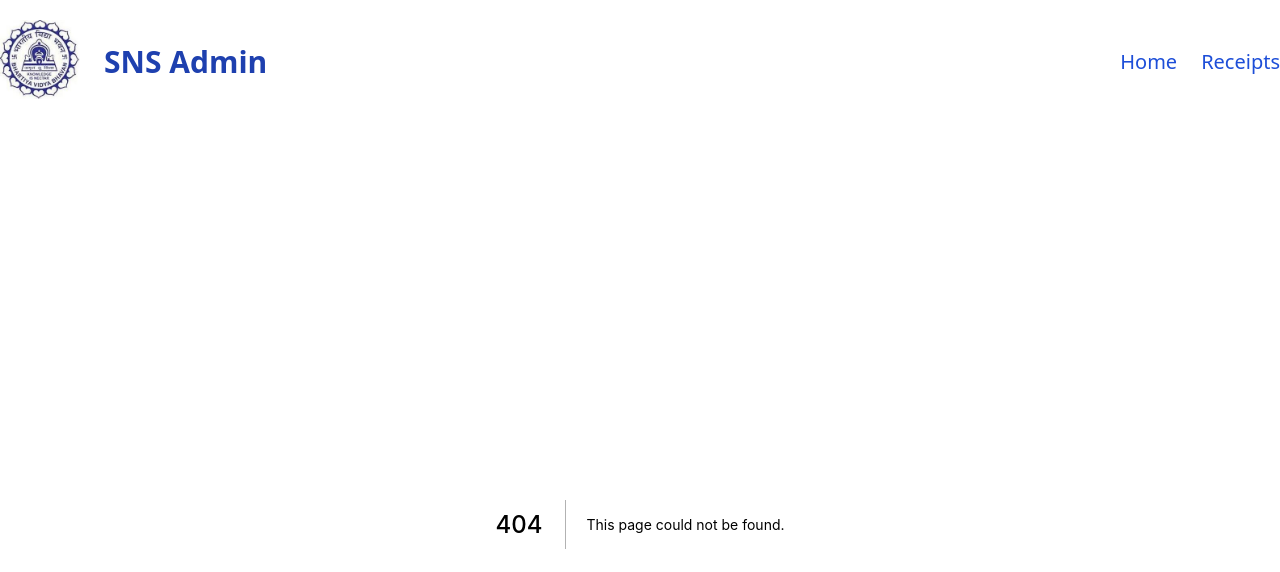
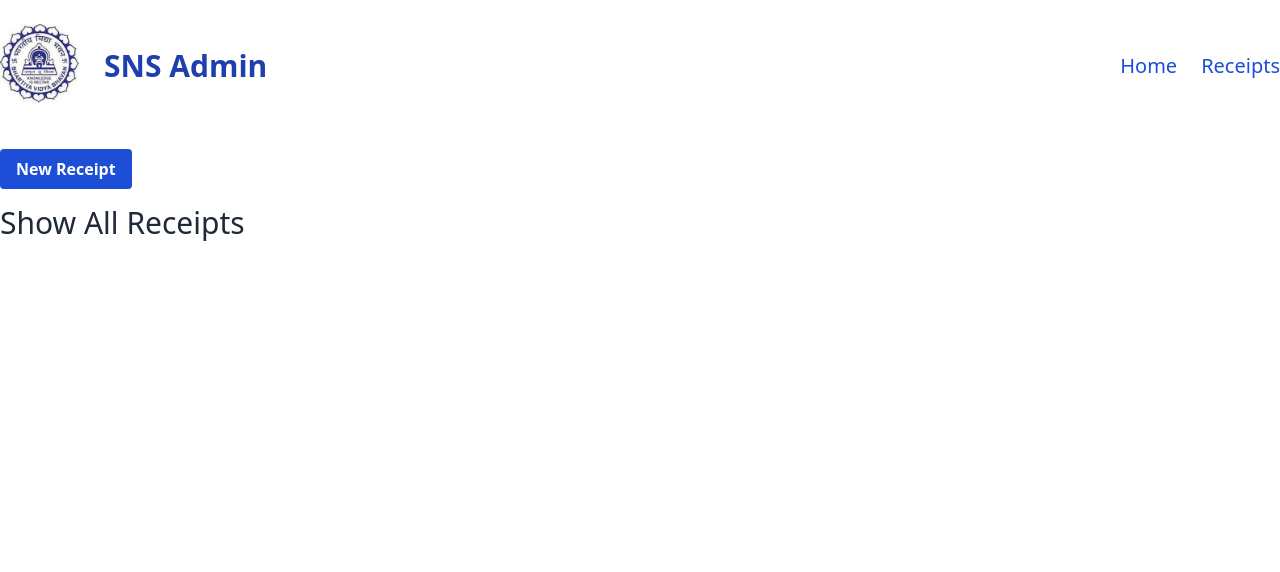
Before and after one commit to NeeshSamsi/bvb, a Next.js app: page /receipts in a window 1280 px wide. Before the commit this address had no page. Shown: the top 572 px of the page. Built offline with nearby package versions, Linux system fonts and the light colour scheme.

Commit message:
feat: ✨ Update padding

```diff
--- a/components/NavBar.tsx
+++ b/components/NavBar.tsx
@@ -8,7 +8,7 @@ const NavBar = () => {
   const router = useRouter()
 
   return (
-    <nav className="container mx-auto py-5 flex justify-between items-center">
+    <nav className="container mx-auto py-6 flex justify-between items-center">
       <Link href="/">
         <a className="flex items-center space-x-6">
           <div className="w-20">
--- a/pages/index.tsx
+++ b/pages/index.tsx
@@ -1,12 +1,13 @@
 import type { NextPage } from "next"
+import Head from "next/head"
 // import Head from "next/head";
 
 const Home: NextPage = () => {
   return (
     <>
-      {/* <Head>
-        <title key="index-title">Home</title>
-      </Head> */}
+      <Head>
+        <title>Home | BVB SNS</title>
+      </Head>
       <div>
         <h1 className="text-3xl text-gray-800">Hello Next x Tailwind</h1>
       </div>
--- /dev/null
+++ b/pages/receipt/new.tsx
@@ -0,0 +1,5 @@
+const NewReceipt = () => {
+  return <div></div>
+}
+
+export default NewReceipt
--- /dev/null
+++ b/pages/receipts.tsx
@@ -0,0 +1,23 @@
+import Head from "next/head"
+import Link from "next/link"
+
+const receipts = () => {
+  return (
+    <>
+      <Head>
+        <title>Receipts | BVB SNS</title>
+      </Head>
+
+      <div className="py-4">
+        <Link href="/receipt/new">
+          <a className="inline-block bg-blue-700 text-white font-bold px-4 py-2 rounded">
+            New Receipt
+          </a>
+        </Link>
+      </div>
+      <h1 className="text-3xl text-gray-800">Show All Receipts</h1>
+    </>
+  )
+}
+
+export default receipts
```
